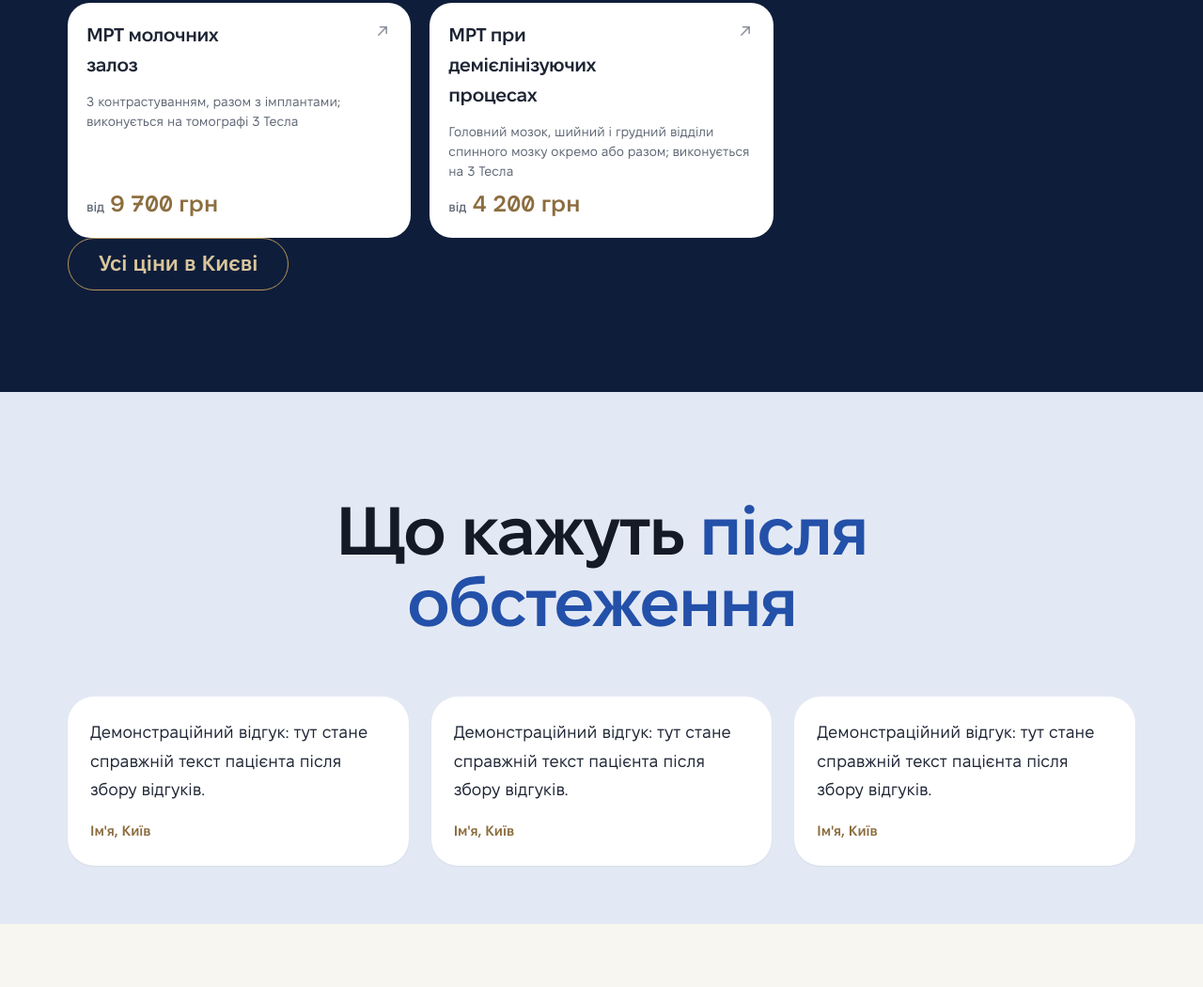
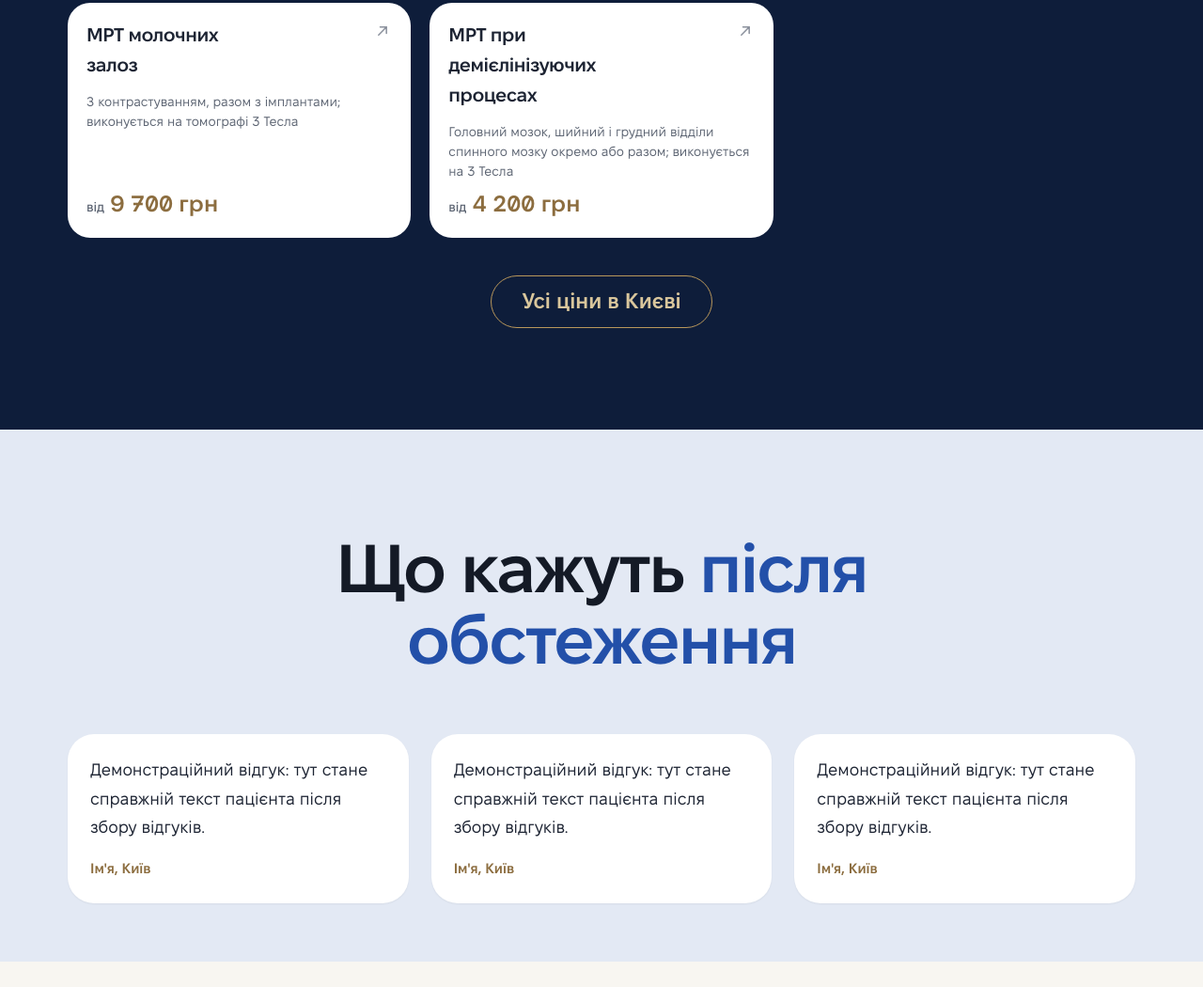
Before and after one commit to threecatsagency/mrt-plus-site, a plain HTML site: page kyiv/index.html in a window 1280 px wide. Shown: the part 5093-6143 px from the top of the page at 94% size. Drawn offline with Linux system fonts and the light colour scheme.

Commit message:
Add files via upload

```diff
--- a/assets/css/components.css
+++ b/assets/css/components.css
@@ -3078,6 +3078,12 @@ h2 em.accent {
   height: 100%;
   object-fit: cover;
   display: block;
+}
+
+/* Кнопка «Усі ціни» під групами послуг: відступ від карток, по центру. */
+.bluesection .svcgroup + .btn-row {
+  margin-top: var(--sp-10);
+  justify-content: center;
 }
 
 /* Підпис кадру – така сама плашка, як «зараз працює» на фото центру. */
```
Also changed, not shown: index.html (+1 -1 lines), README.md.
